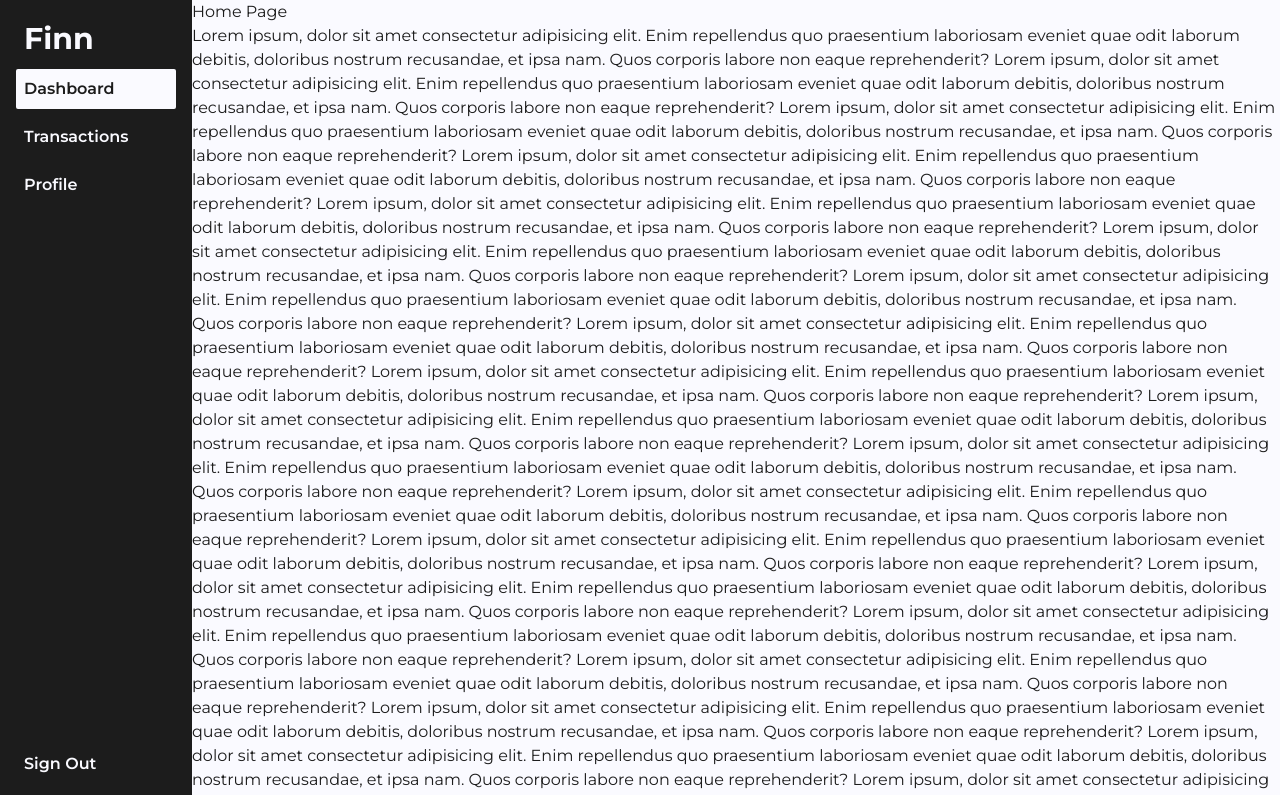
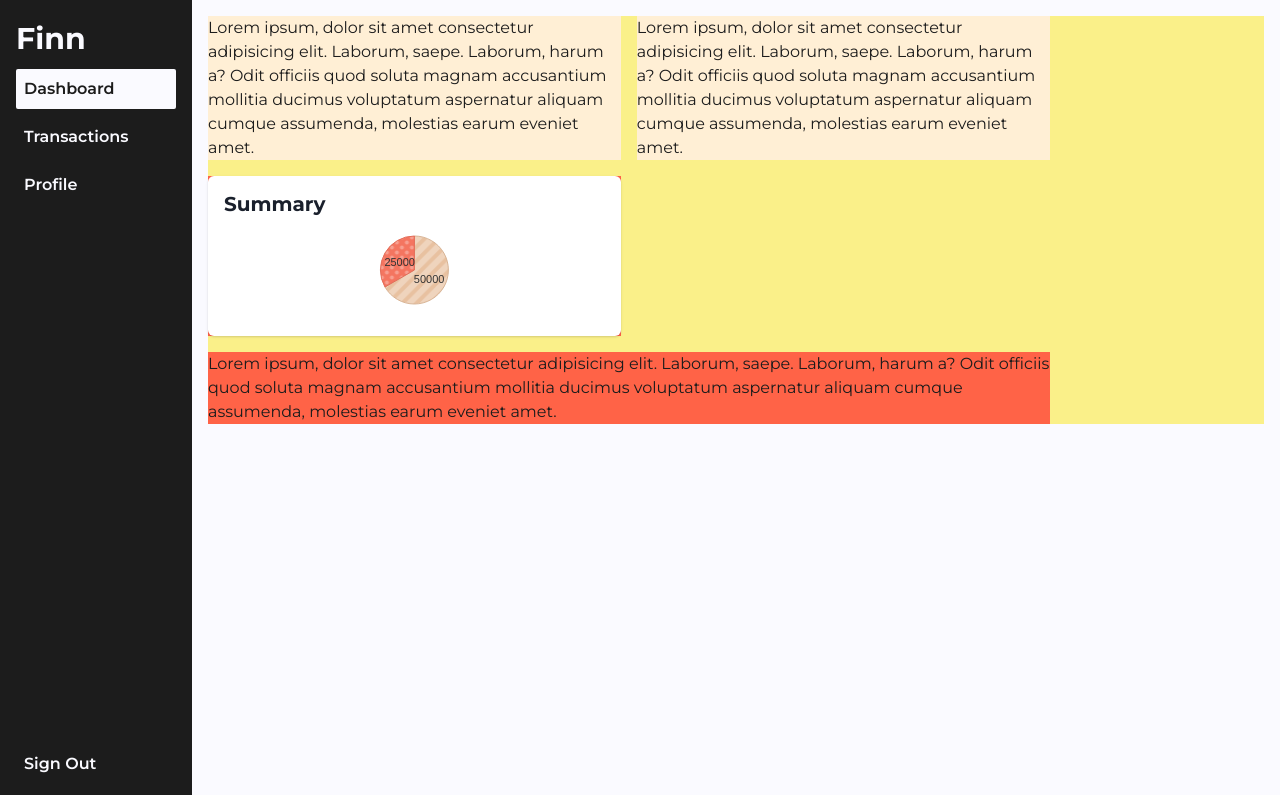
Before and after one commit to rizky-pm/finn, a React (Vite) app: page / in a window 1280 px wide. Shown: the top 795 px of the page. Built offline with nearby package versions, Linux system fonts and the light colour scheme; no server answers; sample sign-in values are in the browser's storage.

Commit message:
On progress filling dashboard page

```diff
--- a/package.json
+++ b/package.json
@@ -13,6 +13,8 @@
     "@chakra-ui/react": "^2.8.1",
     "@emotion/react": "^11.11.1",
     "@emotion/styled": "^11.11.0",
+    "@nivo/core": "^0.83.0",
+    "@nivo/pie": "^0.83.0",
     "firebase": "^10.4.0",
     "framer-motion": "^10.16.4",
     "react": "^18.2.0",
--- a/src/components/ProtectedRoute/index.tsx
+++ b/src/components/ProtectedRoute/index.tsx
@@ -3,7 +3,7 @@ import { Navigate } from 'react-router-dom';
 import useFirebaseAuth from '../../hooks/useFirebaseAuth';
 import Splashscreen from '../Splashscreen';
 import Sidebar from '../Sidebar';
-import { Box, Flex } from '@chakra-ui/react';
+import { Box, Flex, Container } from '@chakra-ui/react';
 
 const ProtectedRoute = ({ children }: { children: ReactNode }) => {
   const { user, isLoading } = useFirebaseAuth();
@@ -20,7 +20,9 @@ const ProtectedRoute = ({ children }: { children: ReactNode }) => {
     <>
       <Flex>
         <Sidebar />
-        <Box width={'85%'}>{children}</Box>
+        <Box width={'85%'} p={4}>
+          {children}
+        </Box>
       </Flex>
     </>
   );
--- a/src/components/Sidebar/index.tsx
+++ b/src/components/Sidebar/index.tsx
@@ -20,7 +20,7 @@ const Sidebar = () => {
     >
       <Stack as={'ul'} pos={'sticky'} spacing={2} top={0} h={'100%'}>
         <Box as='li'>
-          <Text fontSize={'3xl'} fontWeight={'bold'} px={2}>
+          <Text fontSize={'3xl'} fontWeight={'bold'}>
             Finn
           </Text>
         </Box>
--- a/src/pages/Home/index.tsx
+++ b/src/pages/Home/index.tsx
@@ -1,117 +1,261 @@
-import { Box } from '@chakra-ui/react';
+import {
+  Box,
+  Card,
+  Heading,
+  Flex,
+  Grid,
+  GridItem,
+  Stat,
+  StatNumber,
+  StatGroup,
+  Divider,
+} from '@chakra-ui/react';
+
+import { ResponsivePie } from '@nivo/pie';
+
+const data = [
+  {
+    id: 'expense',
+    label: 'Expense',
+    value: 50000,
+    color: 'hsl(311, 70%, 50%)',
+  },
+  {
+    id: 'income',
+    label: 'Income',
+    value: 25000,
+    color: 'hsl(65, 70%, 50%)',
+  },
+];
 
 const Home = () => {
   return (
-    <Box as='main' border={0}>
-      <h1>Home Page</h1>
-      <p>
-        Lorem ipsum, dolor sit amet consectetur adipisicing elit. Enim
-        repellendus quo praesentium laboriosam eveniet quae odit laborum
-        debitis, doloribus nostrum recusandae, et ipsa nam. Quos corporis labore
-        non eaque reprehenderit? Lorem ipsum, dolor sit amet consectetur
-        adipisicing elit. Enim repellendus quo praesentium laboriosam eveniet
-        quae odit laborum debitis, doloribus nostrum recusandae, et ipsa nam.
-        Quos corporis labore non eaque reprehenderit? Lorem ipsum, dolor sit
-        amet consectetur adipisicing elit. Enim repellendus quo praesentium
-        laboriosam eveniet quae odit laborum debitis, doloribus nostrum
-        recusandae, et ipsa nam. Quos corporis labore non eaque reprehenderit?
-        Lorem ipsum, dolor sit amet consectetur adipisicing elit. Enim
-        repellendus quo praesentium laboriosam eveniet quae odit laborum
-        debitis, doloribus nostrum recusandae, et ipsa nam. Quos corporis labore
-        non eaque reprehenderit? Lorem ipsum, dolor sit amet consectetur
-        adipisicing elit. Enim repellendus quo praesentium laboriosam eveniet
-        quae odit laborum debitis, doloribus nostrum recusandae, et ipsa nam.
-        Quos corporis labore non eaque reprehenderit? Lorem ipsum, dolor sit
-        amet consectetur adipisicing elit. Enim repellendus quo praesentium
-        laboriosam eveniet quae odit laborum debitis, doloribus nostrum
-        recusandae, et ipsa nam. Quos corporis labore non eaque reprehenderit?
-        Lorem ipsum, dolor sit amet consectetur adipisicing elit. Enim
-        repellendus quo praesentium laboriosam eveniet quae odit laborum
-        debitis, doloribus nostrum recusandae, et ipsa nam. Quos corporis labore
-        non eaque reprehenderit? Lorem ipsum, dolor sit amet consectetur
-        adipisicing elit. Enim repellendus quo praesentium laboriosam eveniet
-        quae odit laborum debitis, doloribus nostrum recusandae, et ipsa nam.
-        Quos corporis labore non eaque reprehenderit? Lorem ipsum, dolor sit
-        amet consectetur adipisicing elit. Enim repellendus quo praesentium
-        laboriosam eveniet quae odit laborum debitis, doloribus nostrum
-        recusandae, et ipsa nam. Quos corporis labore non eaque reprehenderit?
-        Lorem ipsum, dolor sit amet consectetur adipisicing elit. Enim
-        repellendus quo praesentium laboriosam eveniet quae odit laborum
-        debitis, doloribus nostrum recusandae, et ipsa nam. Quos corporis labore
-        non eaque reprehenderit? Lorem ipsum, dolor sit amet consectetur
-        adipisicing elit. Enim repellendus quo praesentium laboriosam eveniet
-        quae odit laborum debitis, doloribus nostrum recusandae, et ipsa nam.
-        Quos corporis labore non eaque reprehenderit? Lorem ipsum, dolor sit
-        amet consectetur adipisicing elit. Enim repellendus quo praesentium
-        laboriosam eveniet quae odit laborum debitis, doloribus nostrum
-        recusandae, et ipsa nam. Quos corporis labore non eaque reprehenderit?
-        Lorem ipsum, dolor sit amet consectetur adipisicing elit. Enim
-        repellendus quo praesentium laboriosam eveniet quae odit laborum
-        debitis, doloribus nostrum recusandae, et ipsa nam. Quos corporis labore
-        non eaque reprehenderit? Lorem ipsum, dolor sit amet consectetur
-        adipisicing elit. Enim repellendus quo praesentium laboriosam eveniet
-        quae odit laborum debitis, doloribus nostrum recusandae, et ipsa nam.
-        Quos corporis labore non eaque reprehenderit? Lorem ipsum, dolor sit
-        amet consectetur adipisicing elit. Enim repellendus quo praesentium
-        laboriosam eveniet quae odit laborum debitis, doloribus nostrum
-        recusandae, et ipsa nam. Quos corporis labore non eaque reprehenderit?
-        Lorem ipsum, dolor sit amet consectetur adipisicing elit. Enim
-        repellendus quo praesentium laboriosam eveniet quae odit laborum
-        debitis, doloribus nostrum recusandae, et ipsa nam. Quos corporis labore
-        non eaque reprehenderit? Lorem ipsum, dolor sit amet consectetur
-        adipisicing elit. Enim repellendus quo praesentium laboriosam eveniet
-        quae odit laborum debitis, doloribus nostrum recusandae, et ipsa nam.
-        Quos corporis labore non eaque reprehenderit? Lorem ipsum, dolor sit
-        amet consectetur adipisicing elit. Enim repellendus quo praesentium
-        laboriosam eveniet quae odit laborum debitis, doloribus nostrum
-        recusandae, et ipsa nam. Quos corporis labore non eaque reprehenderit?
-        Lorem ipsum, dolor sit amet consectetur adipisicing elit. Enim
-        repellendus quo praesentium laboriosam eveniet quae odit laborum
-        debitis, doloribus nostrum recusandae, et ipsa nam. Quos corporis labore
-        non eaque reprehenderit? Lorem ipsum, dolor sit amet consectetur
-        adipisicing elit. Enim repellendus quo praesentium laboriosam eveniet
-        quae odit laborum debitis, doloribus nostrum recusandae, et ipsa nam.
-        Quos corporis labore non eaque reprehenderit? Lorem ipsum, dolor sit
-        amet consectetur adipisicing elit. Enim repellendus quo praesentium
-        laboriosam eveniet quae odit laborum debitis, doloribus nostrum
-        recusandae, et ipsa nam. Quos corporis labore non eaque reprehenderit?
-        Lorem ipsum, dolor sit amet consectetur adipisicing elit. Enim
-        repellendus quo praesentium laboriosam eveniet quae odit laborum
-        debitis, doloribus nostrum recusandae, et ipsa nam. Quos corporis labore
-        non eaque reprehenderit? Lorem ipsum, dolor sit amet consectetur
-        adipisicing elit. Enim repellendus quo praesentium laboriosam eveniet
-        quae odit laborum debitis, doloribus nostrum recusandae, et ipsa nam.
-        Quos corporis labore non eaque reprehenderit? Lorem ipsum, dolor sit
-        amet consectetur adipisicing elit. Enim repellendus quo praesentium
-        laboriosam eveniet quae odit laborum debitis, doloribus nostrum
-        recusandae, et ipsa nam. Quos corporis labore non eaque reprehenderit?
-        Lorem ipsum, dolor sit amet consectetur adipisicing elit. Enim
-        repellendus quo praesentium laboriosam eveniet quae odit laborum
-        debitis, doloribus nostrum recusandae, et ipsa nam. Quos corporis labore
-        non eaque reprehenderit? Lorem ipsum, dolor sit amet consectetur
-        adipisicing elit. Enim repellendus quo praesentium laboriosam eveniet
-        quae odit laborum debitis, doloribus nostrum recusandae, et ipsa nam.
-        Quos corporis labore non eaque reprehenderit? Lorem ipsum, dolor sit
-        amet consectetur adipisicing elit. Enim repellendus quo praesentium
-        laboriosam eveniet quae odit laborum debitis, doloribus nostrum
-        recusandae, et ipsa nam. Quos corporis labore non eaque reprehenderit?
-        Lorem ipsum, dolor sit amet consectetur adipisicing elit. Enim
-        repellendus quo praesentium laboriosam eveniet quae odit laborum
-        debitis, doloribus nostrum recusandae, et ipsa nam. Quos corporis labore
-        non eaque reprehenderit? Lorem ipsum, dolor sit amet consectetur
-        adipisicing elit. Enim repellendus quo praesentium laboriosam eveniet
-        quae odit laborum debitis, doloribus nostrum recusandae, et ipsa nam.
-        Quos corporis labore non eaque reprehenderit?
-      </p>
+    <Grid
+      minH={'350px'}
+      templateRows='repeat(2, 1fr)'
+      templateColumns='repeat(5, 1fr)'
+      gap={4}
+      bg={'yellow.200'}
+    >
+      <GridItem colSpan={2} bg='papayawhip'>
+        Lorem ipsum, dolor sit amet consectetur adipisicing elit. Laborum,
+        saepe. Laborum, harum a? Odit officiis quod soluta magnam accusantium
+        mollitia ducimus voluptatum aspernatur aliquam cumque assumenda,
+        molestias earum eveniet amet.
+      </GridItem>
+      <GridItem colSpan={2} bg='papayawhip'>
+        Lorem ipsum, dolor sit amet consectetur adipisicing elit. Laborum,
+        saepe. Laborum, harum a? Odit officiis quod soluta magnam accusantium
+        mollitia ducimus voluptatum aspernatur aliquam cumque assumenda,
+        molestias earum eveniet amet.
+      </GridItem>
+      <GridItem rowSpan={2} colSpan={2} bg='tomato'>
+        <Card width={'100%'} p={4} h={'100%'}>
+          <Heading size={'md'}>Summary</Heading>
+          {/* <Text>View a summary of all your expense for today.</Text> */}
 
-      {/* <button
-        onClick={() => {
-          signOut(fireauth);
-        }}
-      >
-        Sign Out
-      </button> */}
-    </Box>
+          <ResponsivePie
+            data={data}
+            margin={{ top: 20, right: 20, bottom: 40, left: 20 }}
+            // innerRadius={0.5}
+            // padAngle={0.7}
+            // cornerRadius={3}
+            activeOuterRadiusOffset={8}
+            borderWidth={1}
+            borderColor={{
+              from: 'color',
+              modifiers: [['darker', 0.2]],
+            }}
+            enableArcLinkLabels={false}
+            // arcLinkLabelsSkipAngle={10}
+            // arcLinkLabelsTextColor='#333333'
+            // arcLinkLabelsThickness={2}
+            // arcLinkLabelsColor={{ from: 'color' }}
+            // arcLabelsSkipAngle={10}
+            // arcLabelsTextColor={{
+            //   from: 'color',
+            //   modifiers: [['darker', 2]],
+            // }}
+            defs={[
+              {
+                id: 'dots',
+                type: 'patternDots',
+                background: 'inherit',
+                color: 'rgba(255, 255, 255, 0.3)',
+                size: 4,
+                padding: 1,
+                stagger: true,
+              },
+              {
+                id: 'lines',
+                type: 'patternLines',
+                background: 'inherit',
+                color: 'rgba(255, 255, 255, 0.3)',
+                rotation: -45,
+                lineWidth: 6,
+                spacing: 10,
+              },
+            ]}
+            fill={[
+              {
+                match: {
+                  id: 'income',
+                },
+                id: 'dots',
+              },
+              {
+                match: {
+                  id: 'expense',
+                },
+                id: 'lines',
+              },
+            ]}
+            // legends={[
+            //   {
+            //     anchor: 'bottom',
+            //     direction: 'row',
+            //     justify: false,
+            //     translateX: 0,
+            //     translateY: 56,
+            //     itemsSpacing: 0,
+            //     itemWidth: 100,
+            //     itemHeight: 18,
+            //     itemTextColor: '#999',
+            //     itemDirection: 'left-to-right',
+            //     itemOpacity: 1,
+            //     symbolSize: 18,
+            //     symbolShape: 'circle',
+            //     effects: [
+            //       {
+            //         on: 'hover',
+            //         style: {
+            //           itemTextColor: '#000',
+            //         },
+            //       },
+            //     ],
+            //   },
+            // ]}
+          />
+        </Card>
+      </GridItem>
+      <GridItem colSpan={4} bg='tomato'>
+        Lorem ipsum, dolor sit amet consectetur adipisicing elit. Laborum,
+        saepe. Laborum, harum a? Odit officiis quod soluta magnam accusantium
+        mollitia ducimus voluptatum aspernatur aliquam cumque assumenda,
+        molestias earum eveniet amet.
+      </GridItem>
+    </Grid>
+    // <Box as='main' border={0}>
+    //   <Flex columnGap={4}>
+    //     <Card width={'100%'} p={4}>
+    //       <Heading size={'md'}>Income</Heading>
+    //       <Divider color={'brand.whitePlatinum'} my={2} />
+    //       <StatGroup>
+    //         <Stat>
+    //           <StatNumber>Rp. 420,690</StatNumber>
+    //         </Stat>
+    //       </StatGroup>
+    //     </Card>
+
+    //     <Card width={'100%'} p={4}>
+    //       <Heading size={'md'}>Expense</Heading>
+    //       <Divider color={'brand.whitePlatinum'} my={2} />
+    //       <StatGroup>
+    //         <Stat>
+    //           <StatNumber>Rp. 420,690</StatNumber>
+    //         </Stat>
+    //       </StatGroup>
+    //     </Card>
+
+    //     <Card width={'100%'} p={4} h={'300px'}>
+    //       <Heading size={'md'}>Summary</Heading>
+    //       {/* <Text>View a summary of all your expense for today.</Text> */}
+
+    //   <ResponsivePie
+    //     data={data}
+    //     margin={{ top: 20, right: 20, bottom: 40, left: 20 }}
+    //     // innerRadius={0.5}
+    //     // padAngle={0.7}
+    //     // cornerRadius={3}
+    //     activeOuterRadiusOffset={8}
+    //     borderWidth={1}
+    //     borderColor={{
+    //       from: 'color',
+    //       modifiers: [['darker', 0.2]],
+    //     }}
+    //     enableArcLinkLabels={false}
+    //     // arcLinkLabelsSkipAngle={10}
+    //     // arcLinkLabelsTextColor='#333333'
+    //     // arcLinkLabelsThickness={2}
+    //     // arcLinkLabelsColor={{ from: 'color' }}
+    //     // arcLabelsSkipAngle={10}
+    //     // arcLabelsTextColor={{
+    //     //   from: 'color',
+    //     //   modifiers: [['darker', 2]],
+    //     // }}
+    //     defs={[
+    //       {
+    //         id: 'dots',
+    //         type: 'patternDots',
+    //         background: 'inherit',
+    //         color: 'rgba(255, 255, 255, 0.3)',
+    //         size: 4,
+    //         padding: 1,
+    //         stagger: true,
+    //       },
+    //       {
+    //         id: 'lines',
+    //         type: 'patternLines',
+    //         background: 'inherit',
+    //         color: 'rgba(255, 255, 255, 0.3)',
+    //         rotation: -45,
+    //         lineWidth: 6,
+    //         spacing: 10,
+    //       },
+    //     ]}
+    //     fill={[
+    //       {
+    //         match: {
+    //           id: 'income',
+    //         },
+    //         id: 'dots',
+    //       },
+    //       {
+    //         match: {
+    //           id: 'expense',
+    //         },
+    //         id: 'lines',
+    //       },
+    //     ]}
+    //     // legends={[
+    //     //   {
+    //     //     anchor: 'bottom',
+    //     //     direction: 'row',
+    //     //     justify: false,
+    //     //     translateX: 0,
+    //     //     translateY: 56,
+    //     //     itemsSpacing: 0,
+    //     //     itemWidth: 100,
+    //     //     itemHeight: 18,
+    //     //     itemTextColor: '#999',
+    //     //     itemDirection: 'left-to-right',
+    //     //     itemOpacity: 1,
+    //     //     symbolSize: 18,
+    //     //     symbolShape: 'circle',
+    //     //     effects: [
+    //     //       {
+    //     //         on: 'hover',
+    //     //         style: {
+    //     //           itemTextColor: '#000',
+    //     //         },
+    //     //       },
+    //     //     ],
+    //     //   },
+    //     // ]}
+    //   />
+    // </Card>
+    //   </Flex>
+    // </Box>
   );
 };
 
--- a/src/styles/chakraTheme.ts
+++ b/src/styles/chakraTheme.ts
@@ -4,6 +4,10 @@ import Button from './custom/Button';
 import Text from './custom/Text';
 
 const chakraTheme = extendTheme({
+  fonts: {
+    heading: `'Montserrat', sans-serif`,
+    body: `'Montserrat', sans-serif`,
+  },
   colors: {
     brand: {
       white: '#FAFAFF',
--- a/src/styles/custom/Text.ts
+++ b/src/styles/custom/Text.ts
@@ -2,22 +2,25 @@ import { defineStyleConfig } from '@chakra-ui/react';
 
 const Text = defineStyleConfig({
   baseStyle: {
-    fontWeight: 'semibold',
     transition: 'all 0.1s ease',
-    cursor: 'pointer',
     textDecor: 'none',
     borderRadius: 'sm',
   },
   variants: {
     sidebarLink: {
       color: 'brand.white',
+      fontWeight: 'semibold',
       padding: 2,
+      cursor: 'pointer',
       _hover: {
         color: 'brand.black',
         backgroundColor: 'brand.white',
       },
     },
+
     sidebarLinkActive: {
+      fontWeight: 'semibold',
+      cursor: 'pointer',
       backgroundColor: 'brand.white',
       color: 'brand.black',
       padding: 2,
```
Also changed, not shown: 1 other file (tests, documents, lock files or other folders).
